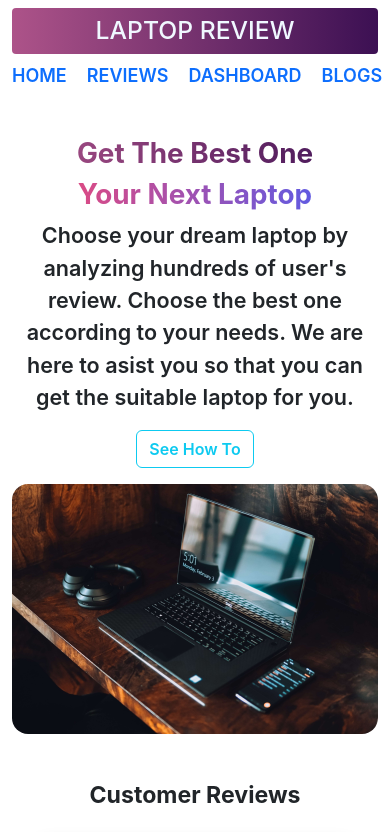
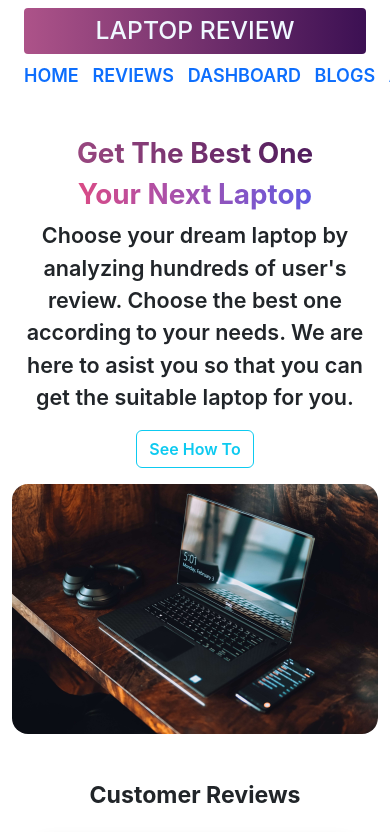
Before and after one commit to Junaith1994/react-laptop-reviews, a React (Create React App) app: page / in a window 390 px wide. Shown: the top 832 px of the page. Built offline with nearby package versions, Linux system fonts and the light colour scheme.

Commit message:
Added more responsiveness to navlink

```diff
--- a/src/components/Header/Header.css
+++ b/src/components/Header/Header.css
@@ -1,6 +1,6 @@
 .header a {
     text-decoration: none;
-    margin-right: 20px;
+    margin-right: 4%;
     font-weight: 600;
     font-size: large;
 }
--- a/src/components/Header/Header.js
+++ b/src/components/Header/Header.js
@@ -10,9 +10,9 @@ const Header = () => {
     return (
         <div className='header container d-md-flex justify-content-between align-items-center mt-2'>
             <h2 onClick={handleLaptopReviewBtn} className='site-name p-2 rounded-1'>LAPTOP REVIEW</h2>
-            <div>
+            <div className='container-auto'>
                 <NavLink className={({isActive}) => isActive ? 'active' : ''} to='/home'>HOME</NavLink>
-                <NavLink className='' to='/reviews'>REVIEWS</NavLink>
+                <NavLink to='/reviews'>REVIEWS</NavLink>
                 <NavLink to='/dashboard'>DASHBOARD</NavLink>
                 <NavLink to='/blogs'>BLOGS</NavLink>
                 <NavLink to='/about'>ABOUT</NavLink>
--- a/src/components/Main/Main.js
+++ b/src/components/Main/Main.js
@@ -4,7 +4,7 @@ import { Outlet } from 'react-router-dom';
 
 const Main = () => {
     return (
-        <div>
+        <div className='container'>
             <Header></Header>
             <Outlet></Outlet>
         </div>
```
